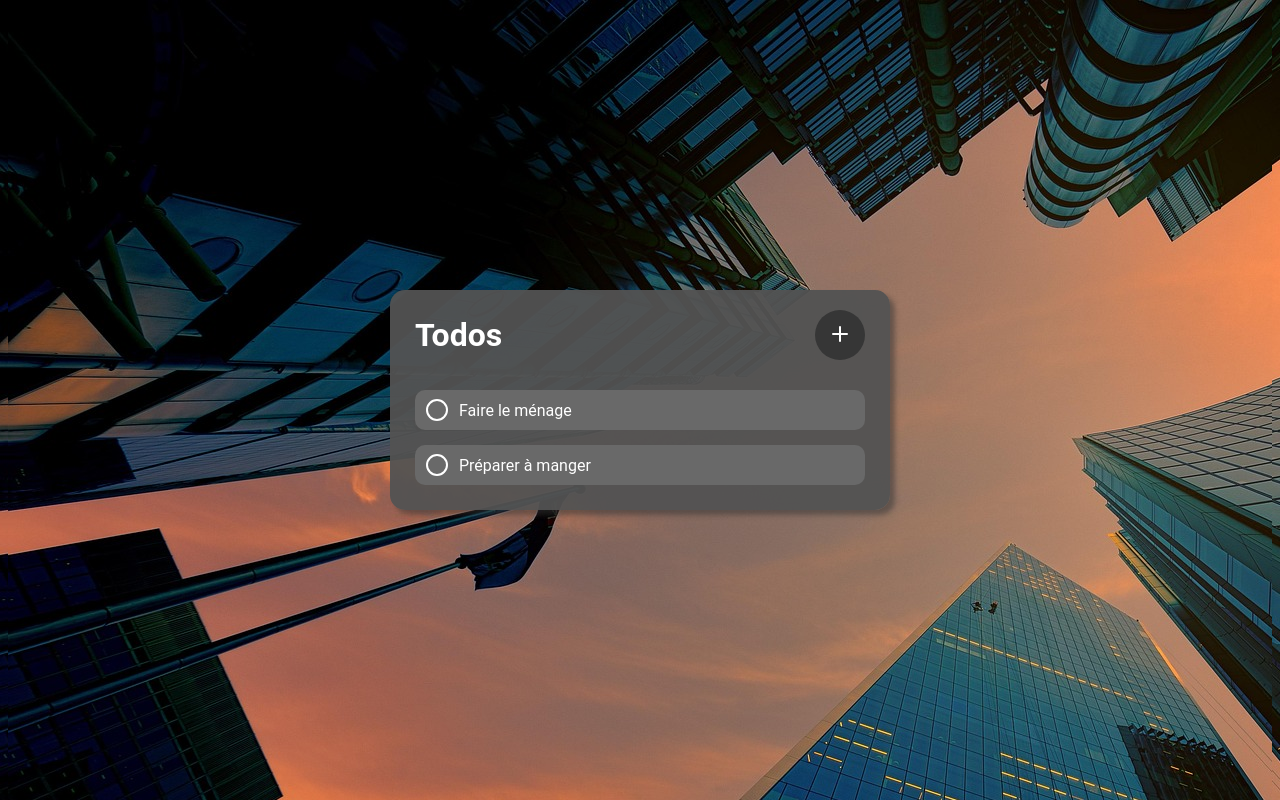
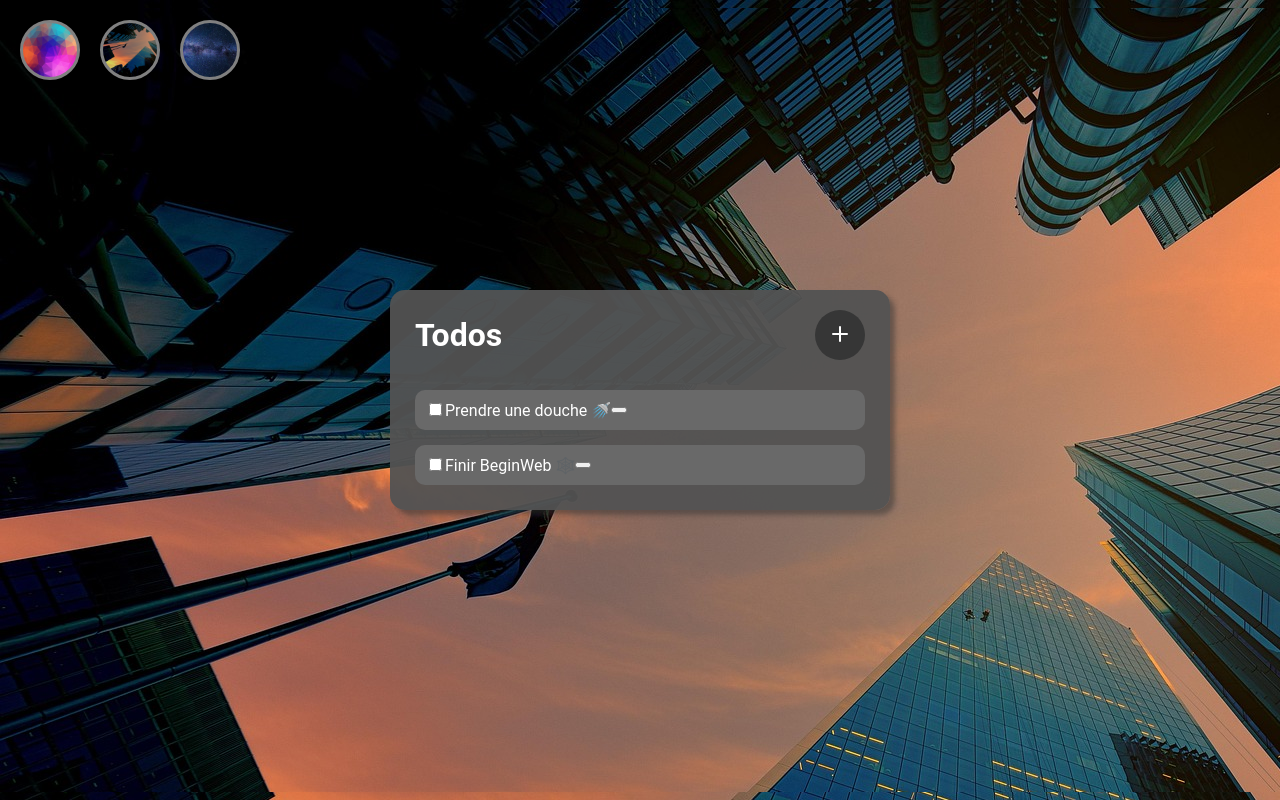
Before and after one commit to ScQuentin/Todo_list, a website: page index.html in a window 1280 px wide. Drawn offline with nearby package versions, Linux system fonts and the light colour scheme.

Commit message:
refactoring

```diff
--- a/index.html
+++ b/index.html
@@ -4,9 +4,21 @@
     <meta charset="UTF-8" />
     <meta name="viewport" content="width=device-width, initial-scale=1.0" />
     <link rel="stylesheet" href="style.css" />
+
     <title>Todo list</title>
   </head>
   <body>
+    <div class="changeBackground">
+      <div>
+        <button class="button1"></button>
+      </div>
+      <div>
+        <button class="button2"></button>
+      </div>
+      <div>
+        <button class="button3"></button>
+      </div>
+    </div>
     <div class="card">
       <div class="todoTitle">
         <h1>Todos</h1>
@@ -15,7 +27,7 @@
         </button>
       </div>
       <div class="todoList">
-        <ul>
+        <ul class="list">
           <li>
             <span class="icon"><i data-lucide="circle"></i></span> Faire le
             ménage
@@ -27,9 +39,10 @@
         </ul>
       </div>
     </div>
+    <script src="https://unpkg.com/lucide@latest"></script>
+    <script>
+      lucide.createIcons();
+    </script>
+    <script src="script.js"></script>
   </body>
-  <script src="https://unpkg.com/lucide@latest"></script>
-  <script>
-    lucide.createIcons();
-  </script>
 </html>
--- a/script.js
+++ b/script.js
@@ -0,0 +1,92 @@
+// Change the background with 3 buttons
+const button1 = document.querySelector(".button1");
+const button2 = document.querySelector(".button2");
+const button3 = document.querySelector(".button3");
+const background = document.body;
+
+button1.addEventListener("click", (e) => {
+  background.style.backgroundImage = "url('img/artBackground.png')";
+});
+button2.addEventListener("click", (e) => {
+  background.style.backgroundImage = "url('img/cityBackground.jpg')";
+});
+button3.addEventListener("click", (e) => {
+  background.style.backgroundImage = "url('img/skyBackground.jpg')";
+});
+
+// Add a note
+const addNote = document.querySelector(".buttonAdd");
+const allList = document.querySelector(".list");
+
+//data
+const appState = {
+  todos: [
+    {
+      id: 1,
+      text: "Prendre une douche 🚿",
+      completed: false,
+    },
+    {
+      id: 2,
+      text: "Finir BeginWeb 🕸️",
+      completed: false,
+    },
+  ],
+};
+
+function renderTodos() {
+  allList.innerHTML = "";
+  for (const todo of appState.todos) {
+    const todoElement = createTodo(todo);
+    allList.appendChild(todoElement);
+  }
+  lucide.createIcons();
+}
+
+renderTodos();
+
+function createTodo(todo) {
+  const todoElement = document.createElement("li");
+
+  todoElement.classList.add("todo");
+  if (todo.completed) {
+    todoElement.classList.add("checked");
+  }
+
+  const checkboxElement = createCheckbox(todo);
+  const textElement = createTextElement(todo);
+  const deleteElement = createDeleteButton(todo);
+
+  todoElement.appendChild(checkboxElement);
+  todoElement.appendChild(textElement);
+  todoElement.appendChild(deleteElement);
+  return todoElement;
+}
+function createCheckbox(todo) {
+  const todoCheckbox = document.createElement("div");
+  const todoCheckboxCircle = document.createElement("div");
+  const todoCheckBoxInput = document.createElement("input");
+
+  todoCheckbox.classList.add("todo-checkbox");
+  todoCheckboxCircle.classList.add("todo-checkbox-circle");
+  todoCheckBoxInput.type = "checkbox";
+  todoCheckbox.appendChild(todoCheckboxCircle);
+  todoCheckbox.appendChild(todoCheckBoxInput);
+  return todoCheckbox;
+}
+
+function createTextElement(todo) {
+  const p = document.createElement("p");
+
+  p.classList.add("todo-text");
+  p.textContent = todo.text;
+  return p;
+}
+function createDeleteButton(todo) {
+  const buttonElement = document.createElement("button");
+  const i = document.createElement("i");
+  buttonElement.classList.add("todo-delete");
+  i.setAttribute("data-lucide", "thrash");
+  buttonElement.appendChild(i);
+  return buttonElement;
+}
--- a/style.css
+++ b/style.css
@@ -8,8 +8,10 @@ body {
   display: flex;
   justify-content: center;
   align-items: center;
+  flex-direction: column;
   height: 100%;
   width: 100%;
+  transition: background-image 0.5s ease-in-out;
 }
 
 .card {
@@ -67,3 +69,30 @@ li {
   padding: 0;
   margin: 0;
 }
+.changeBackground {
+  position: absolute;
+  display: flex;
+  flex-direction: row;
+  left: 20px;
+  top: 20px;
+}
+.button1,
+.button2,
+.button3 {
+  margin-right: 20px;
+  height: 60px;
+  width: 60px;
+  border-radius: 50%;
+  border: solid grey;
+  cursor: pointer;
+  background-size: cover;
+}
+.button1 {
+  background-image: url(img/artBackground.png);
+}
+.button2 {
+  background-image: url(img/cityBackground.jpg);
+}
+.button3 {
+  background-image: url(img/skyBackground.jpg);
+}
```
